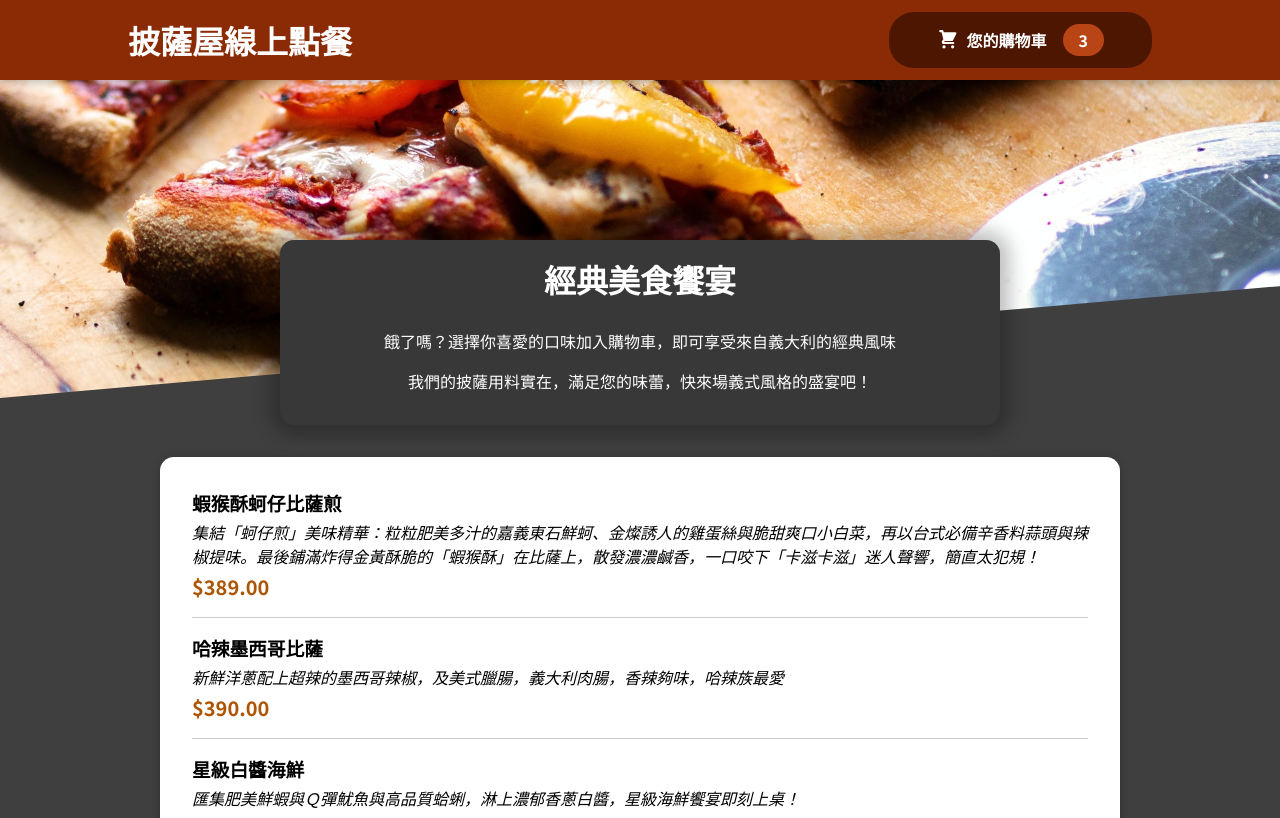
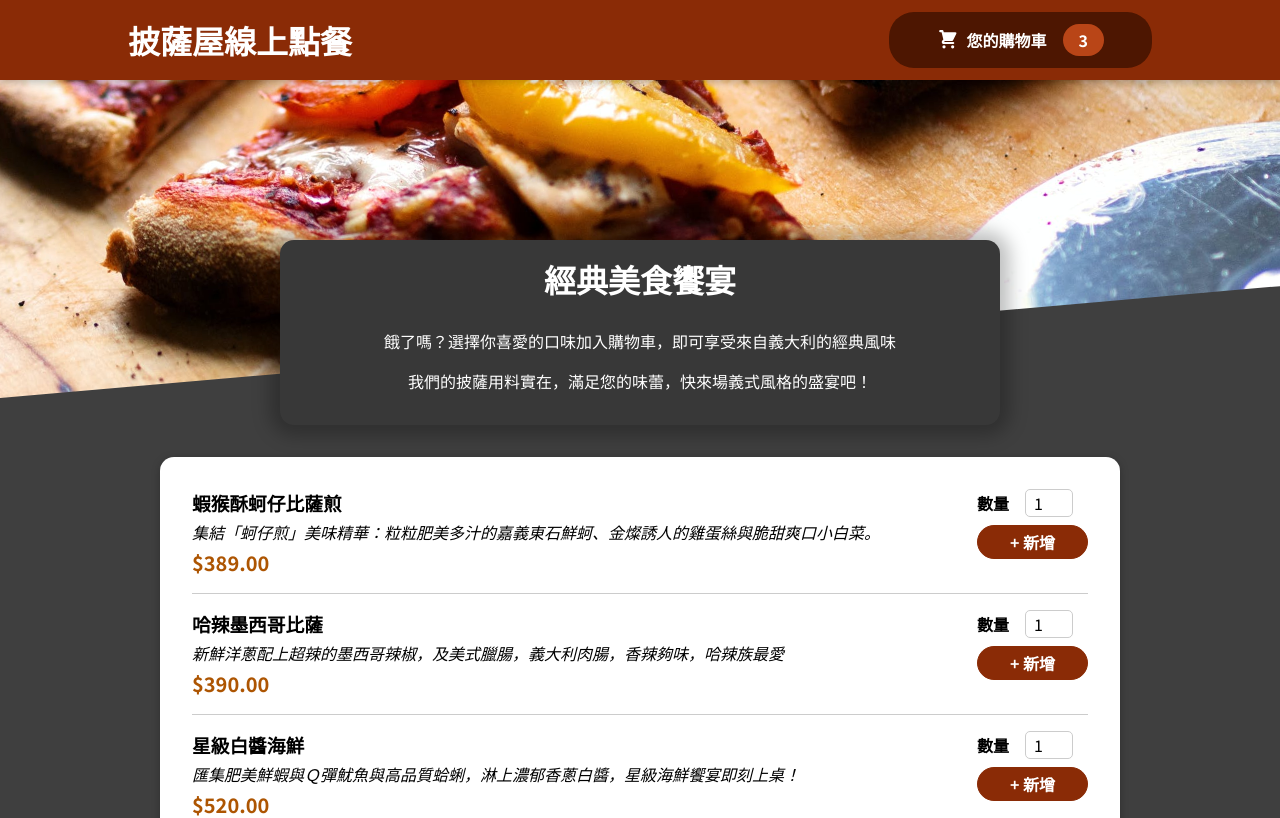
Before and after one commit to wintersprouter/order-app-react, a React (Create React App) app: page / in a window 1280 px wide. Shown: the top 818 px of the page. Built offline with nearby package versions, Linux system fonts and the light colour scheme.

Commit message:
feeat: Adding a Form

```diff
--- a/src/components/Meals/AvailableMeals.js
+++ b/src/components/Meals/AvailableMeals.js
@@ -7,7 +7,7 @@
     id: 'm1',
     name: '蝦猴酥蚵仔比薩煎',
     description:
-      '集結「蚵仔煎」美味精華：粒粒肥美多汁的嘉義東石鮮蚵、金燦誘人的雞蛋絲與脆甜爽口小白菜，再以台式必備辛香料蒜頭與辣椒提味。最後鋪滿炸得金黃酥脆的「蝦猴酥」在比薩上，散發濃濃鹹香，一口咬下「卡滋卡滋」迷人聲響，簡直太犯規！',
+      '集結「蚵仔煎」美味精華：粒粒肥美多汁的嘉義東石鮮蚵、金燦誘人的雞蛋絲與脆甜爽口小白菜。',
     price: 389
   },
   {
@@ -28,7 +28,7 @@
     id: 'm4',
     name: '壽喜雪花牛',
     description:
-      '嚴選口感柔軟、油花分布均勻飽滿的美國雪花牛，佐以純正日式風味壽喜醬汁，再配上蘑菇及新鮮洋蔥、紅椒，豐盛餡料重磅登場！',
+      '嚴選口感柔軟、油花分布均勻飽滿的美國雪花牛，佐以純正日式風味壽喜醬汁，豐盛餡料重磅登場！',
     price: 480
   }
 ]
--- a/src/components/Meals/MealItem/MealItem.js
+++ b/src/components/Meals/MealItem/MealItem.js
@@ -1,4 +1,6 @@
+import MealItemForm from './MealItemForm'
 import classes from './MealItem.module.css'
+
 const MealItem = props => {
   const price = `$${props.price.toFixed(2)}`
   return (
@@ -8,7 +10,9 @@
         <div className={classes.description}>{props.description}</div>
         <div className={classes.price}>{price}</div>
       </div>
-      <div></div>
+      <div>
+        <MealItemForm />
+      </div>
     </li>
   )
 }
--- /dev/null
+++ b/src/components/Meals/MealItem/MealItemForm.js
@@ -0,0 +1,22 @@
+import Input from '../../UI/Input.js'
+import classes from './MealItemForm.module.css'
+const MealItemForm = props => {
+  return (
+    <form className={classes.form}>
+      <Input
+        label="數量"
+        input={{
+          id: 'amount_' + props.id,
+          type: 'number',
+          min: '1',
+          max: '5',
+          step: '1',
+          defaultValue: '1'
+        }}
+      />
+      <button>+ 新增</button>
+    </form>
+  )
+}
+
+export default MealItemForm
--- /dev/null
+++ b/src/components/Meals/MealItem/MealItemForm.module.css
@@ -0,0 +1,20 @@
+.form {
+  text-align: right;
+}
+
+.form button {
+  font: inherit;
+  cursor: pointer;
+  background-color: #8a2b06;
+  border: 1px solid #8a2b06;
+  color: white;
+  padding: 0.25rem 2rem;
+  border-radius: 20px;
+  font-weight: bold;
+}
+
+.form button:hover,
+.form button:active {
+  background-color: #641e03;
+  border-color: #641e03;
+}
--- /dev/null
+++ b/src/components/UI/Input.js
@@ -0,0 +1,10 @@
+import classes from './Input.module.css'
+const Input = props => {
+  return (
+    <div className={classes.input}>
+      <label htmlFor={props.input.id}>{props.label}</label>
+      <input {...props.input} />
+    </div>
+  )
+}
+export default Input
--- /dev/null
+++ b/src/components/UI/Input.module.css
@@ -0,0 +1,18 @@
+.input {
+  display: flex;
+  align-items: center;
+  margin-bottom: 0.5rem;
+}
+
+.input label {
+  font-weight: bold;
+  margin-right: 1rem;
+}
+
+.input input {
+  width: 3rem;
+  border-radius: 5px;
+  border: 1px solid #ccc;
+  font: inherit;
+  padding-left: 0.5rem;
+}
```
Also changed, not shown: 1 other file (tests, documents, lock files or other folders).
